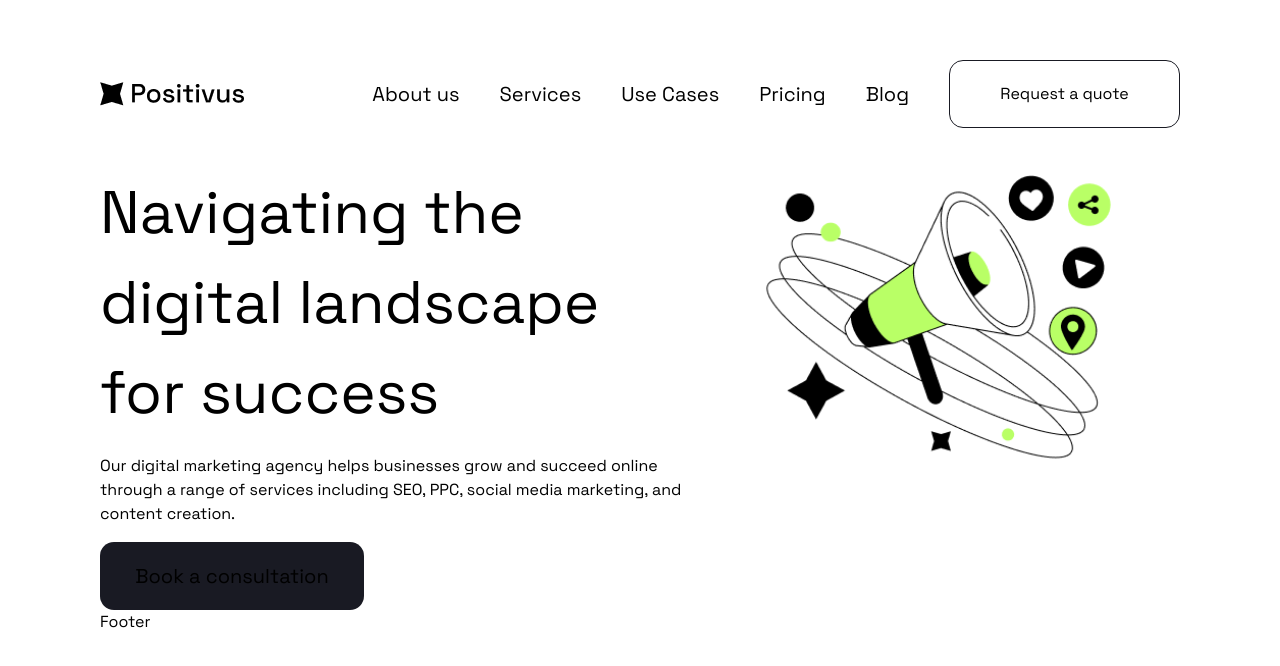
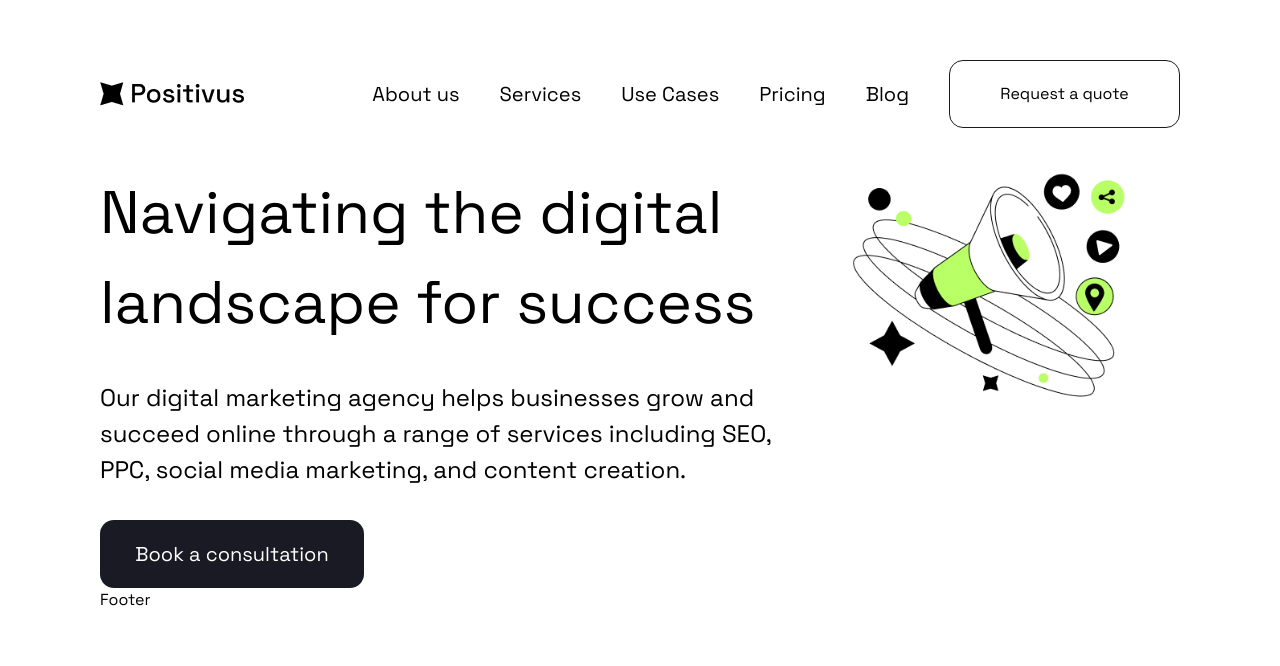
Before and after one commit to imhilla/positivus, a Next.js app in the folder positivus/: page / in a window 1280 px wide. Shown: the top 666 px of the page. Built offline with nearby package versions, Linux system fonts and the light colour scheme.

Commit message:
add loading

```diff
--- a/positivus/src/app/Components/Hero.tsx
+++ b/positivus/src/app/Components/Hero.tsx
@@ -8,13 +8,13 @@ export default function Hero() {
 
   return (
     <div style={{ paddingTop: 40 }} className='lg:flex flex-row'>
-      <div>
+      <div className='flex justify-between flex-col'>
         <h1 style={{ fontSize: isMobile ? 30 : 60 }}>Navigating the digital landscape for success</h1>
-        <p className='hidden lg:block mt-4'>
+        <p className='hidden lg:block mt-8' style={{ fontSize: 24 }}>
           Our digital marketing agency helps businesses grow and succeed online through a range of services including SEO, PPC, social media marketing, and content creation.
         </p>
         <button
-          className='hidden lg:block mt-4'
+          className='hidden lg:block mt-8 text-white'
           style={{
             width: 264,
             height: 68,
@@ -35,7 +35,7 @@ export default function Hero() {
         />
       </div>
       <div>
-        <p className='lg:hidden mt-4'>
+        <p className='lg:hidden mt-4' style={{ fontSize: 24 }}>
           Our digital marketing agency helps businesses grow and succeed online through a range of services including SEO, PPC, social media marketing, and content creation.
         </p>
         <button
--- a/positivus/src/app/page.tsx
+++ b/positivus/src/app/page.tsx
@@ -4,9 +4,15 @@ import { space_grotesk } from '../../styles/fonts'
 import Hero from './Components/Hero'
 import useIsMobile from '@/Hooks/resizeHooks'
 import Footer from './Components/Footer'
+import { useEffect, useState } from 'react'
 
 export default function Home() {
   const isMobile = useIsMobile()
+  const [finishLoading, setFinishLoading] = useState(false)
+
+  useEffect(() => {
+    setFinishLoading(true)
+  }, [])
 
   return (
     <main
@@ -18,9 +24,13 @@ export default function Home() {
       }}
       className="flex min-h-screen min-w-screen w-full flex-col items-start justify-start"
     >
-      <Header />
-      <Hero />
-      <Footer />
+      {
+        finishLoading && <>
+          <Header />
+          <Hero />
+          <Footer />
+        </>
+      }
     </main>
   )
 }
```
